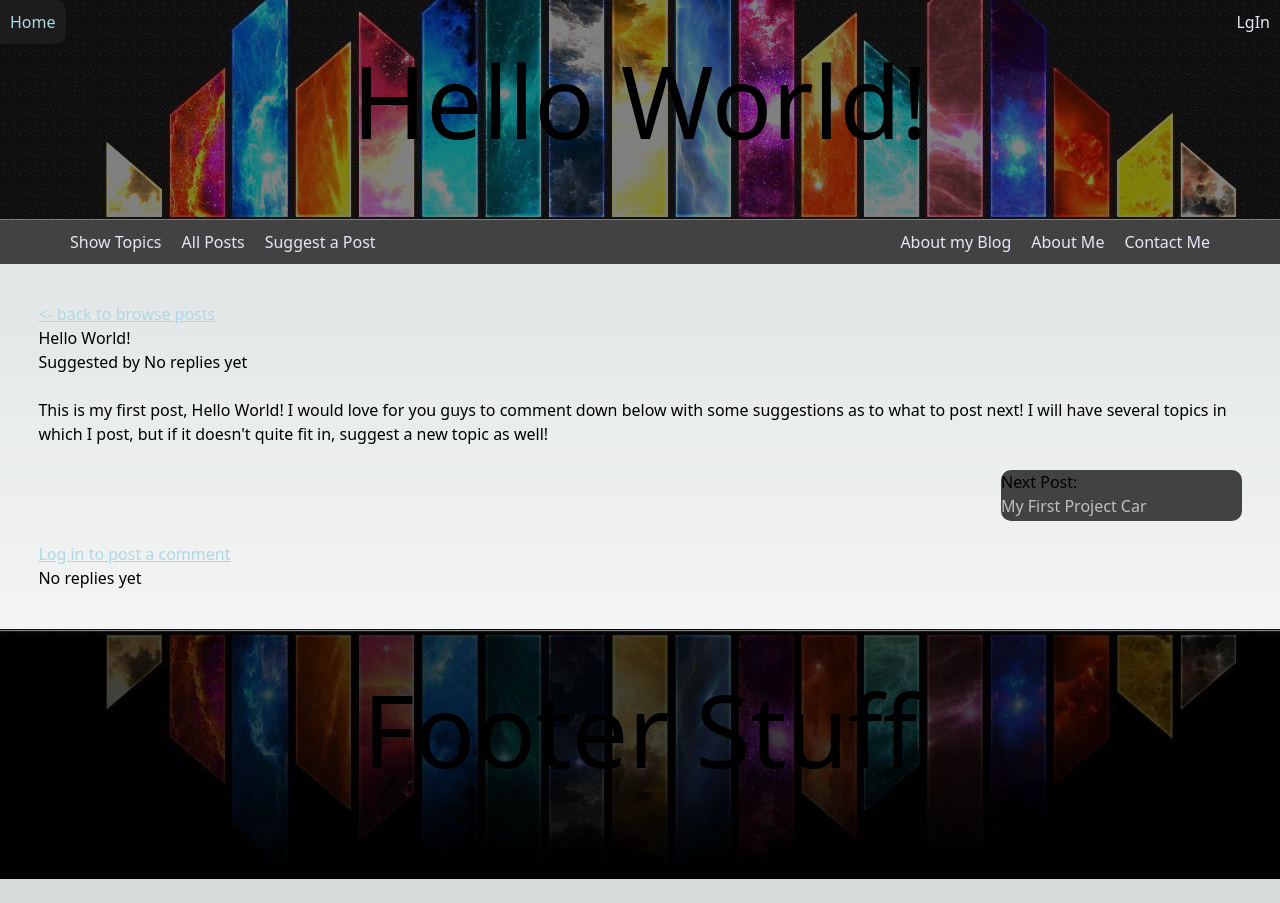
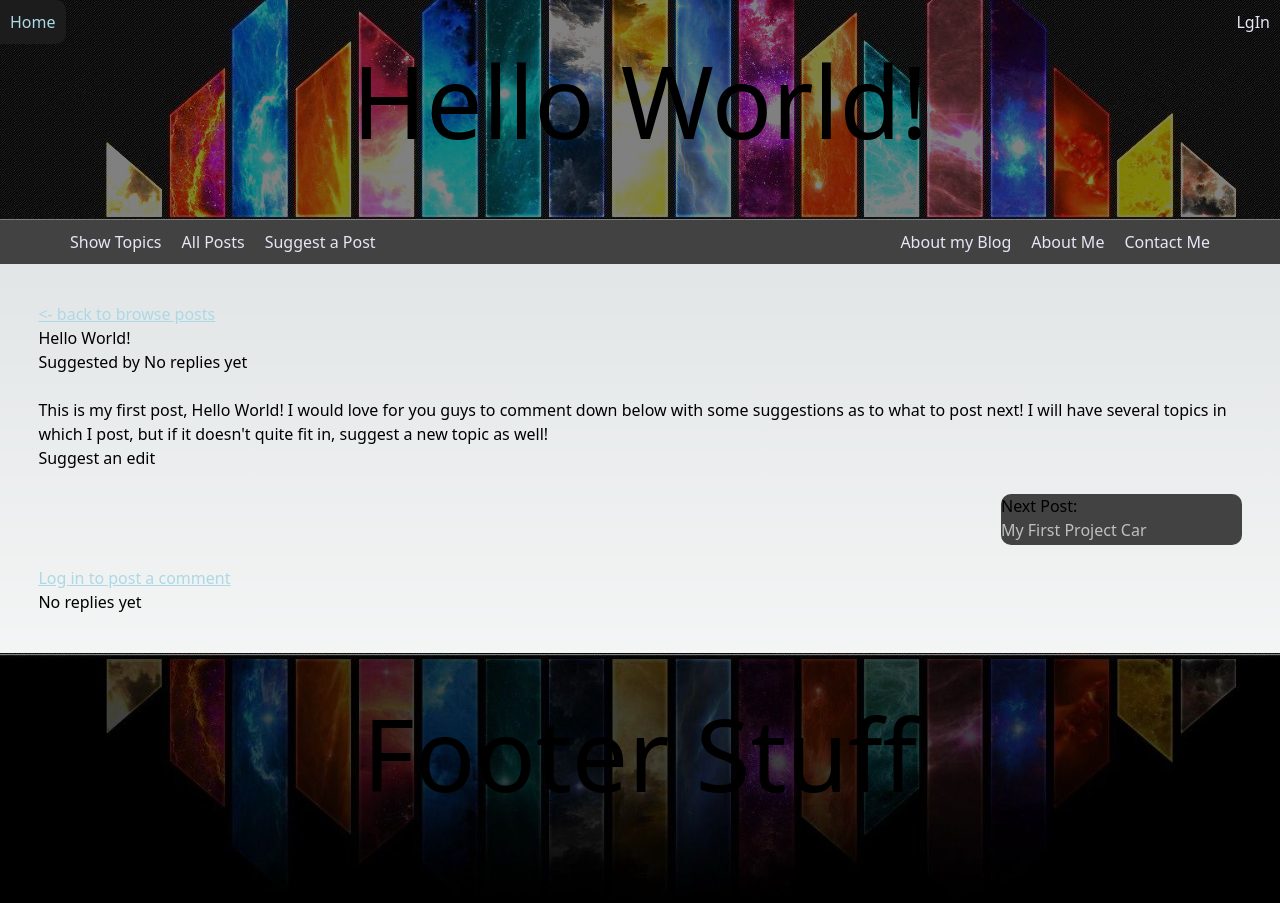
Before and after one commit to MorganTDicks/Austin-Practice-blog, a Next.js app: page /Posts/hello-world in a window 1280 px wide. Before the commit the page ends 879 px from the top, so only its background shows below. Built offline with nearby package versions, Linux system fonts and the light colour scheme.

Commit message:
Began implimenting authorization in posts

```diff
--- a/src/Components/bars/navbar.tsx
+++ b/src/Components/bars/navbar.tsx
@@ -11,7 +11,7 @@ const NavBar: React.FC = () =>{
                 <li className={styles.licl}><Link className={styles.lica} href="/"> Show Topics </Link></li>
                 <li className={styles.licl}><Link className={styles.lica} href="/Posts"> All Posts </Link></li>
                 <li className={styles.licl}>
-                    <CheckLogin label="Suggest a Post" className={styles.lica} redirectTo="/newpost">
+                    <CheckLogin label="Suggest a Post" className={styles.lica} redirectTo="/Posts/new-Post">
                         <Link className={styles.lica} href="/newpost"> Suggest a Post </Link>
                     </CheckLogin>
                 </li>
--- a/src/Utilities/auth/auth.tsx
+++ b/src/Utilities/auth/auth.tsx
@@ -1,5 +1,6 @@
 import { User } from "@/Declarations/UserTypes";
 import { calcDateString, getRandomLetter } from "../datatools/dataitools";
+import { UserData } from "@/Declarations/DBTypes";
 
 export function MockAuthServer(username: string, password: string, arrUsers: User[]){// would it not be better to encrypt the password, even if it is just local?
     // This is the mock authentication server
@@ -36,9 +37,36 @@ function calcMockToken(uID: string){ // uID format: II000000
     // For now the information is stored planely to make testing easier.
     // On actual auth server, the authkey will have each piece of information encrypted.
 
-    let returnToken: string = `${calcDateString()}.${uID}.${getRandomLetter()}${getRandomLetter()}${getUserLevel(uID)}${getRandomLetter()}`;
+    let returnToken: string = `${calcDateString()}.${uID}.${getRandomLetter()}${getRandomLetter()}${fetchUserLevel(uID)}${getRandomLetter()}`;
     console.log('Token generated: ', returnToken);
     return(returnToken);
+}
+
+function fetchUserLevel(iID: string): number{
+    // Fetching the data from api
+    let dbData: UserData[] = [{
+        userID: '',
+        Username: '',
+        Email: '',
+        Level: 0
+    }];
+
+    fetch("/api/users").then(async res => await res.json()).then((json: any) => {dbData = json});
+
+    console.log(dbData); // Returns blank, meanind it is not waiting for fetch.
+    // Also, userID is fetched around 2-6 times each time the page is changed.
+    let level = 0;
+
+    dbData.map((dat)=>{
+        if (dat.userID == iID){
+            console.log('found')
+            level = ((dat.Level || 0));
+            return
+        }
+    })
+    console.log('not found');
+    return (level);
+
 }
 
 export function getUserID(inputToken: string): string{ // Token Format: `${CurrentDate}.${UserID}.${2 random letters}${userLevel}${1 Random Letter}`
@@ -61,9 +89,9 @@ export function getUserID(inputToken: string): string{ // Token Format: `${Curre
     // Store the permission hidden in the token instead
 // }
 
-function getUserLevel(inputToken: string): number{
+export function getUserLevel(inputToken: string): number{
     // gets the user level from the token
-
+    if (inputToken == '') return (0);
     // Should it not maybe check the level and return something that cannot be faked?
     return (+(inputToken.charAt(inputToken.length-1)))
 }
--- a/src/hooks/useuserfetch/useuserfetch.tsx
+++ b/src/hooks/useuserfetch/useuserfetch.tsx
@@ -7,7 +7,7 @@ import { useEffect, useState } from "react";
 export function useUserFetch(){
     const [contexState, setContexState] = useState([DataImporter.initialUser]);
 
-    // Fetching the Posts from api/posts
+    // Fetching the data from api
     useEffect(()=>{
         fetch("/api/users").then(async res => await res.json()).then(setData);
     }, [])
--- a/src/pages/Posts/[id].tsx
+++ b/src/pages/Posts/[id].tsx
@@ -10,7 +10,7 @@ import AddComment from "@/Components/Comments/addcomment";
 import Link from "next/link";
 import loginContext from "@/Context/loginwrapper/loginwrapper";
 import CheckLogin from "@/Components/account/checkLogin";
-import { getUserID } from "@/Utilities/auth/auth";
+import { getUserID, getUserLevel } from "@/Utilities/auth/auth";
 
 export default function Posting(){
     const router = useRouter();
@@ -36,6 +36,21 @@ export default function Posting(){
         }
     }
 
+    function postLevelString(){
+        const userLevel = getUserLevel(loggedinID);
+        switch (userLevel){
+            case 0:
+                return('Suggest an edit');
+            case 1:
+                return('Suggest an edit');
+            case 2:
+                return('Edit this post');
+            case 3:
+                return('Edit this post');
+        }
+        return('')
+    }
+
     return(
         <div>
             <MainLayout pagename= {myData.header}>
@@ -44,15 +59,14 @@ export default function Posting(){
             {myData.suggester && <p> Suggested by {myData.suggester.username} </p>}
             <br/>
             <p> {myData.body} </p>
+            <p> <Link href="/Posts/edit-Post"> {postLevelString()} </Link> </p>
             <br/>
             <PrevNext prevPost = {prevPost} nextPost = {nextPost} />
             <br/>
             <br/>
             <br/>
             <CheckLogin label="Log in to post a comment" redirectTo={`/Posts/${myData.id}`} className="linkstuff">
-                <p> Suggest an edit </p>
                 <AddComment postID={myData.id} loggedinID={loggedinID}/>
-
             </CheckLogin>
             <CommentInfo extrainfo={true} workingPost={myData}/>
             </MainLayout>
--- a/src/pages/Posts/index.tsx
+++ b/src/pages/Posts/index.tsx
@@ -8,6 +8,7 @@ import CommentInfo from "@/Components/Comments/CommentInfo";
 import type { Post } from "@/Declarations/PostTypes";
 import { useContext } from "react";
 import postContext from "@/Context/datawrappers/postwrapper";
+import SearchFilter from "@/Components/SearchFilter/searchfilter";
 
 export default function AllPosts(){
     // Importing the List of Posts from the object
@@ -20,8 +21,8 @@ export default function AllPosts(){
         <div>
             <MainLayout backgroundpath = "/Item.jpg" pagename="All Posts">
             <p> View All posts: </p>
-            {/* <SearchFilter /> */}
-            <p> This give you an idea? Suggest a post! (On the right)</p>
+            {/* <SearchFilter/> */}
+            <p> This give you an idea? <Link href="/Posts/new-Post" className={"linkstuff"}>suggest a post</Link>! </p>
             <br/><br/>
             <div className={styles.PostList}>
                 <table className={styles.TableStuff}>
--- a/src/pages/index.tsx
+++ b/src/pages/index.tsx
@@ -57,7 +57,7 @@ export default function Home(){
           <p className={styles.homepageDialogue}>
             Or, if you you can relate to whatever it is you might be reading here, feel free to leave a comment
             on one of the <Link href="/Posts" className={styles.linkstuff}>other posts</Link> as you go by,
-            or <Link href="/newpost" className={styles.linkstuff}>suggest a post of your own</Link>.
+            or <Link href="/Posts/new-Post" className={styles.linkstuff}>suggest a post of your own</Link>.
           </p>
           <br/>
           <p>
```
Also changed, not shown: doccumentation/sprint3.md (+20 -2 lines), src/pages/Posts/edit-Post.tsx (added), src/pages/Posts/new-Post.tsx (renamed from src/pages/newpost/index.tsx).
